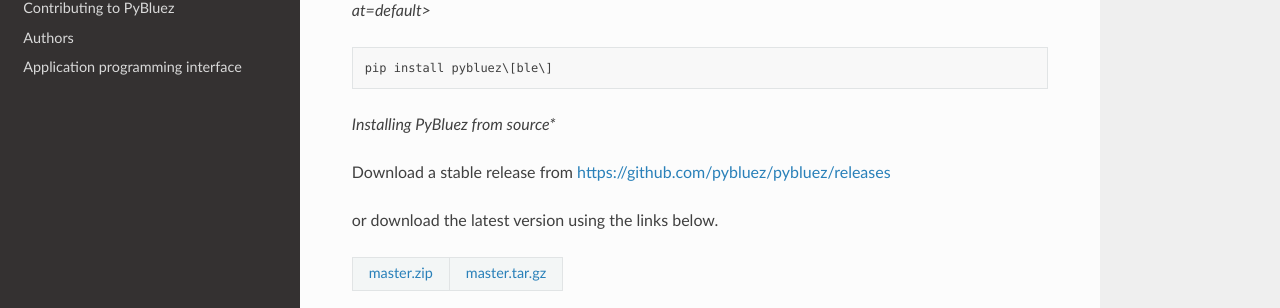
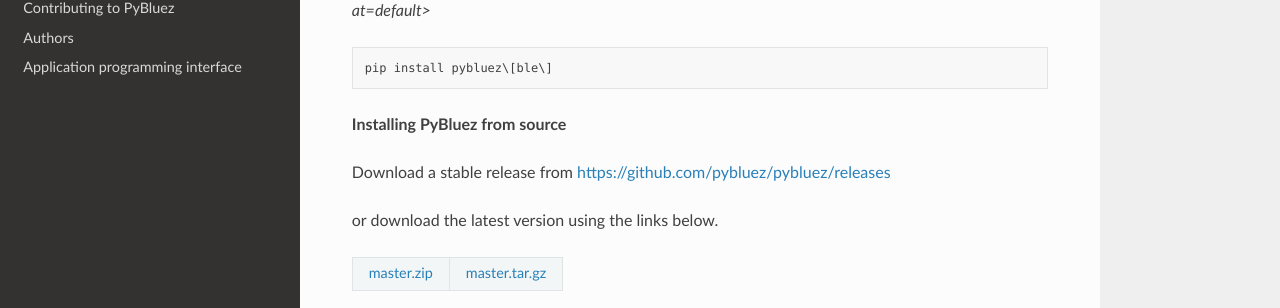
Before and after one commit to pybluez/pybluez, a Sphinx documentation site: the page built from docs/user/install.rst, in a window 1280 px wide and 900 px high, scrolled down 474 px. Shown: the part 143-451 px from the top of the window. Built offline with Sphinx 7.4.7 and the Read the Docs theme 2.0.0, drawn with Linux system fonts in a browser that asks for light colours.

Commit message:
Fix missing embolden element

```diff
--- a/docs/user/install.rst
+++ b/docs/user/install.rst
@@ -22,7 +22,7 @@
 
     pip install pybluez\[ble\]
 
-*Installing PyBluez from source**
+**Installing PyBluez from source**
 
 Download a stable release from `<https://github.com/pybluez/pybluez/releases>`_
 
```
